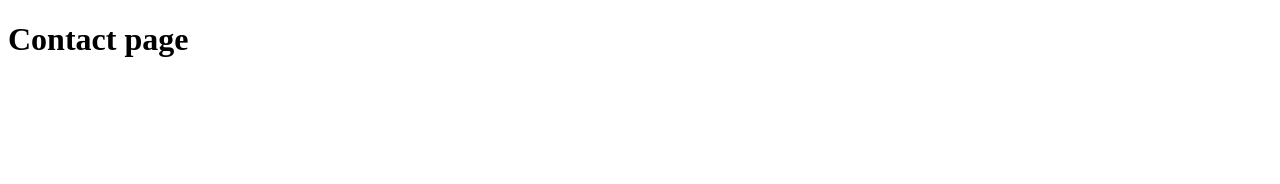
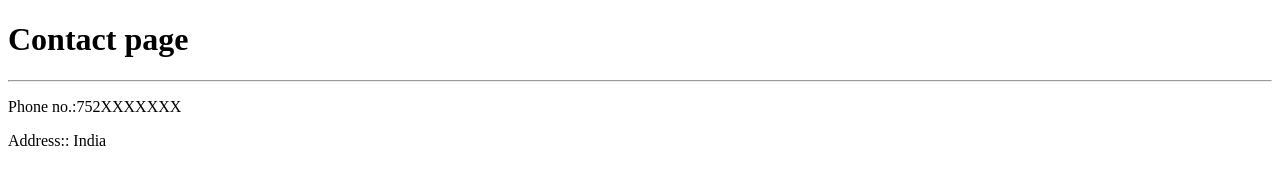
Before and after one commit to Kumari-Anjali-21/HTMLWebsite1, a plain HTML site: page contact.html in a window 1280 px wide. Drawn offline with Linux system fonts and the light colour scheme.

Commit message:
added details

```diff
--- a/contact.html
+++ b/contact.html
@@ -7,5 +7,8 @@
 </head>
 <body>
     <h1>Contact page</h1>
+    <hr>
+    <p>Phone no.:752XXXXXXX</p>
+    <P>Address:: India</P>
 </body>
 </html>
```
